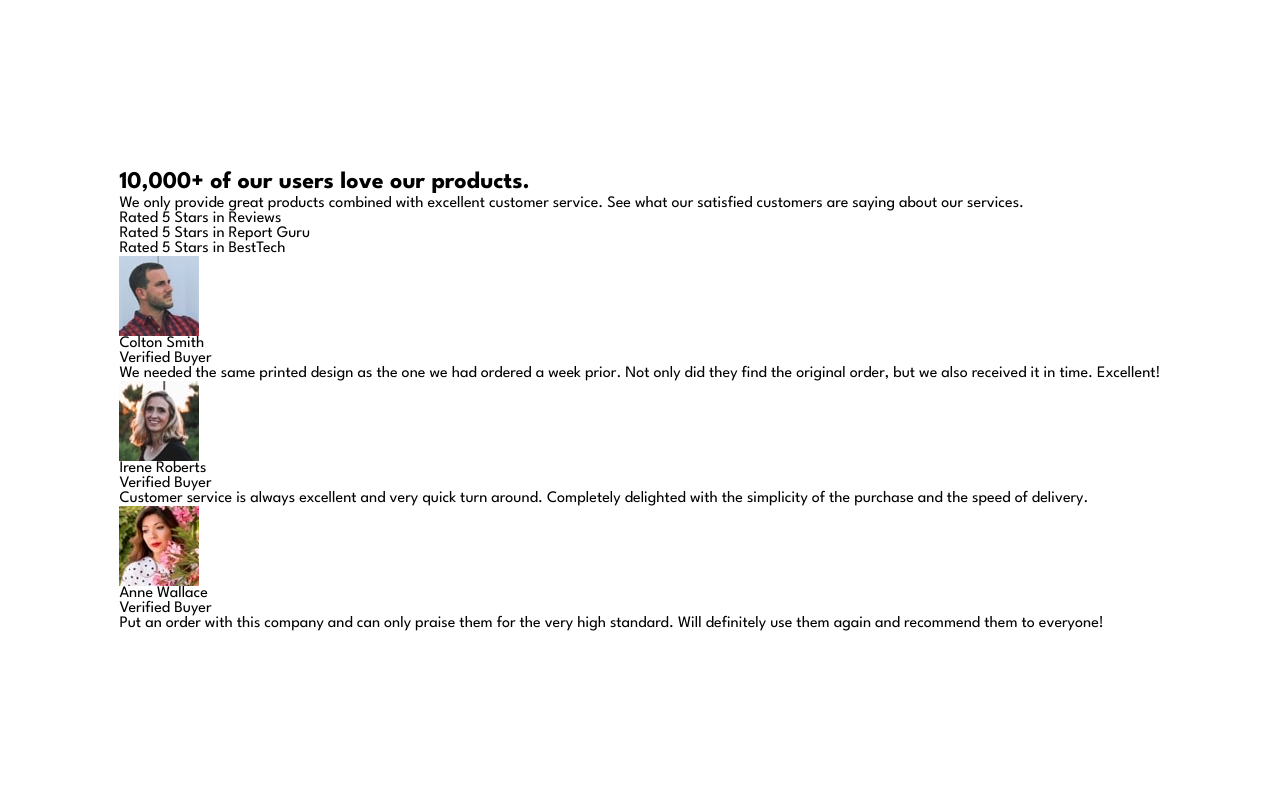
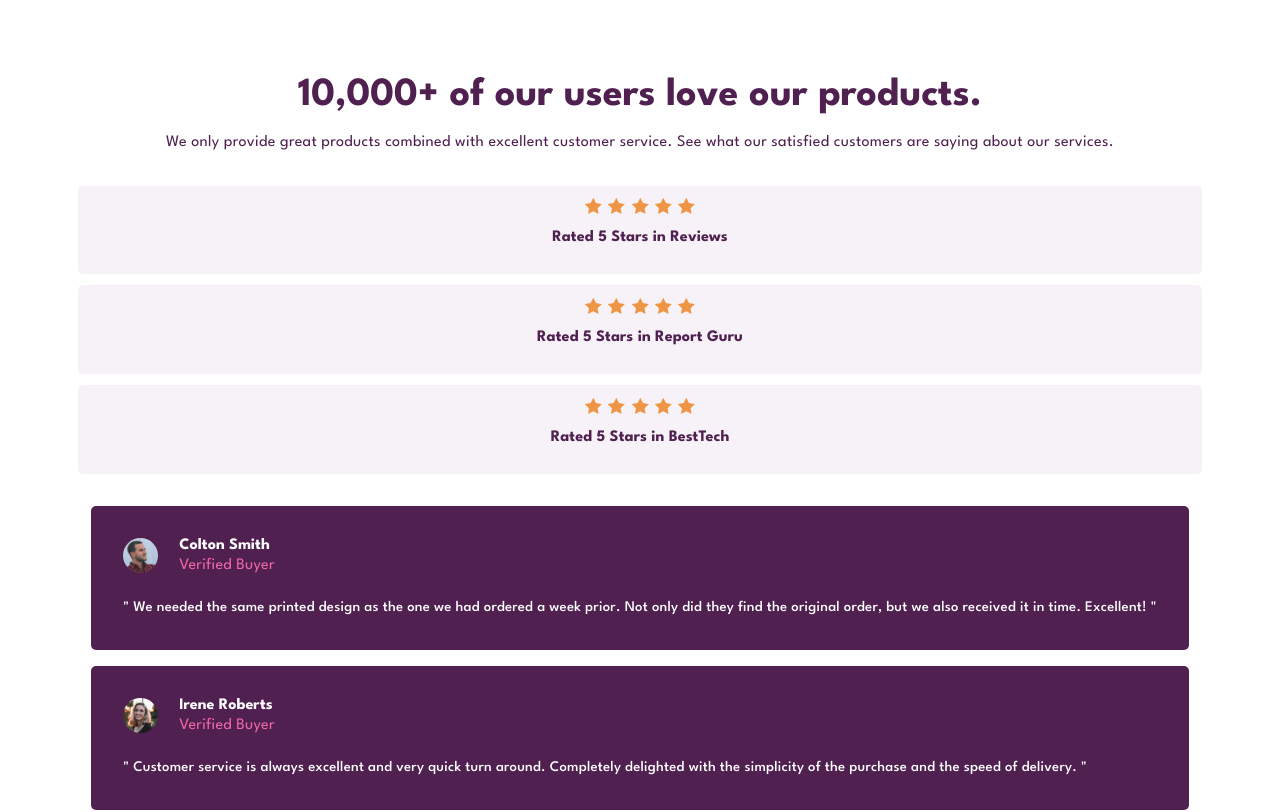
Before and after one commit to NorimNori/social-proof-section, a React (Vite) app: page / in a window 1280 px wide. Shown: the top 812 px of the page. Built offline with nearby package versions, Linux system fonts and the light colour scheme.

Commit message:
feat: add basic SCSS styles

```diff
--- a/src/App.scss
+++ b/src/App.scss
@@ -27,3 +27,22 @@ body {
   clip: rect(0, 0, 0, 0);
   overflow: hidden;
 }
+
+main {
+  @include mixins.center-grid;
+  width: 90%;
+  margin: 4rem 0;
+  gap: 2rem;
+}
+
+.ratings {
+  width: 100%;
+  display: flex;
+  flex-direction: column;
+  gap: .7em;
+}
+
+.reviews {
+  @include mixins.center-grid;
+  gap: 1em;
+}
--- a/src/assets/variables/variables.js
+++ b/src/assets/variables/variables.js
@@ -14,20 +14,20 @@ export const reviews = [
       name: "Colton Smith",
       image: colton,
       review:
-        "We needed the same printed design as the one we had ordered a week prior. Not only did they find the original order, but we also received it in time. Excellent!",
+        '" We needed the same printed design as the one we had ordered a week prior. Not only did they find the original order, but we also received it in time. Excellent! "',
     },
     {
       id: 2,
       name: "Irene Roberts",
       image: irene,
       review:
-        "Customer service is always excellent and very quick turn around. Completely delighted with the simplicity of the purchase and the speed of delivery.",
+       '" Customer service is always excellent and very quick turn around. Completely delighted with the simplicity of the purchase and the speed of delivery. "',
     },
     {
       id: 3,
       name: "Anne Wallace",
       image: anne,
       review:
-        "Put an order with this company and can only praise them for the very high standard. Will definitely use them again and recommend them to everyone!",
+        '" Put an order with this company and can only praise them for the very high standard. Will definitely use them again and recommend them to everyone! "',
     },
 ];
--- a/src/components/card/Card.jsx
+++ b/src/components/card/Card.jsx
@@ -1,11 +1,12 @@
+import './card.scss'
 
 function Card({image, name, review}) {
   return (
-    <article className="review-card" aria-labelledby={`review-title-${name.replace(" ", "-")}`}>
+    <article className="review-card" aria-labelledby={`review-title-${name}`}>
       <div className="review-card__header">
         <img className="review-card__image" src={image} alt={`Profile picture of ${name}`} />
         <div className="review-card__info">
-          <p id={`review-title-${name.replace(" ", "-")}`} className="review-card__name">{name}</p>
+          <p id={`review-title-${name}`} className="review-card__name">{name}</p>
           <span className="review-card__badge" aria-label="Verified Buyer">Verified Buyer</span>
         </div>
       </div>
--- /dev/null
+++ b/src/components/card/card.scss
@@ -0,0 +1,40 @@
+@use "@/styles/colors";
+
+.review-card {
+    width: 100%;
+    padding: 2em;
+    border-radius: 5px;
+    background-color: colors.$veryDarkMagenta;
+
+    &__header {
+        display: flex;
+        align-items: center;
+    }
+
+    &__image {
+        width: 2.2em;
+        height: 2.2em;
+        border-radius: 50px;
+        margin-right: 1.3em;
+    }
+
+    &__name {
+        color: colors.$White;
+        font-weight: 700;
+        margin-bottom: .3em;
+    }
+
+    &__badge {
+        color: colors.$softPink;
+        letter-spacing: 0.015em;
+    }
+
+    &__text {
+        color: colors.$White;
+        font-weight: 500;
+        font-size: .92rem;
+        margin-top: 1.8em;
+        line-height: 1.25;
+        letter-spacing: .015em;
+    }
+}
--- a/src/components/hero/Hero.jsx
+++ b/src/components/hero/Hero.jsx
@@ -1,3 +1,5 @@
+import './hero.scss'
+
 const Hero = () => {
   return (
     <section className="header-section" aria-labelledby="header-title">
--- /dev/null
+++ b/src/components/hero/hero.scss
@@ -0,0 +1,19 @@
+@use "@/styles/colors";
+
+.header-section {
+    text-align: center;
+    color: colors.$veryDarkMagenta;
+
+    &__title {
+        font-size: 2.5rem;
+        line-height: .8;
+        margin-bottom: 1.3rem;
+    }
+
+    &__description {
+        font-size: 1rem;
+        letter-spacing: .02em;
+        line-height: 1.3;
+        font-weight: 400;
+    }
+}
--- a/src/components/rating/Rating.jsx
+++ b/src/components/rating/Rating.jsx
@@ -1,8 +1,15 @@
+import './rating.scss'
+import starIcon from '../../assets/images/icon-star.svg';
+
 const Rating = ({text}) => {
   return (
-    <div className="rating" role="region" aria-labelledby="rating-text">
-      <div className="rating__stars" role="img" aria-label="5-star rating"></div>
-      <p id="rating-text" className="rating__text">{text}</p>
+    <div className="rating" aria-labelledby="rating-text">
+      <div className="rating__stars" role="img" aria-label="5-star rating">
+      {Array(5).fill().map((_, i) => (
+        <img key={i} src={starIcon} alt="" />
+      ))}
+      </div>
+      <blockquote id="rating-text" className="rating__text">{text}</blockquote>
     </div>
   )
 }
--- /dev/null
+++ b/src/components/rating/rating.scss
@@ -0,0 +1,26 @@
+@use "@/styles/colors";
+
+.rating {
+    background-color: colors.$lightGrayishMagenta;
+    text-align: center;
+    font-weight: 700;
+    width: 100%;
+    padding: .8em;
+    border-radius: 5px;
+
+    &__stars {
+        display: flex;
+        justify-content: center;
+        align-items: center;
+        gap: .4em;
+        width: 100%;
+        height: auto;
+        margin-bottom: .7em;
+    }
+
+    &__text {
+        color: colors.$veryDarkMagenta;
+        font-weight: 700;
+        letter-spacing: .005em;
+    }
+}
```
